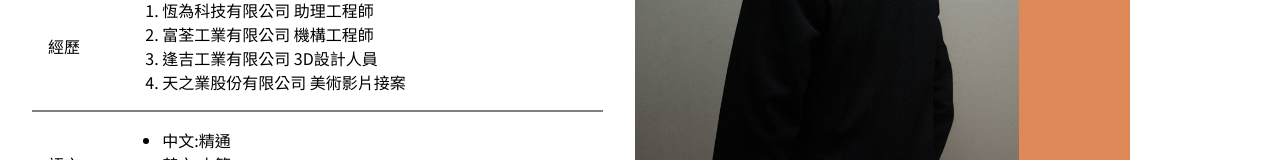
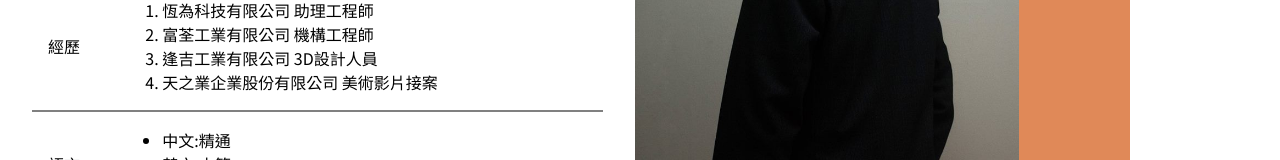
Before and after one commit to dy956122/Portfolio, a plain HTML site: page resume.html in a window 1280 px wide. Shown: the part 312-472 px from the top of the page. Drawn offline with Linux system fonts and the light colour scheme.

Commit message:
[Style] 修改履歷文本

```diff
--- a/resume.html
+++ b/resume.html
@@ -57,7 +57,7 @@
                 <li>恆為科技有限公司 助理工程師</li>
                 <li>富荃工業有限公司 機構工程師</li>
                 <li>逢吉工業有限公司 3D設計人員</li>
-                <li>天之業股份有限公司 美術影片接案</li>
+                <li>天之業企業股份有限公司 美術影片接案</li>
               </ol>
             </td>
           </tr>
```
